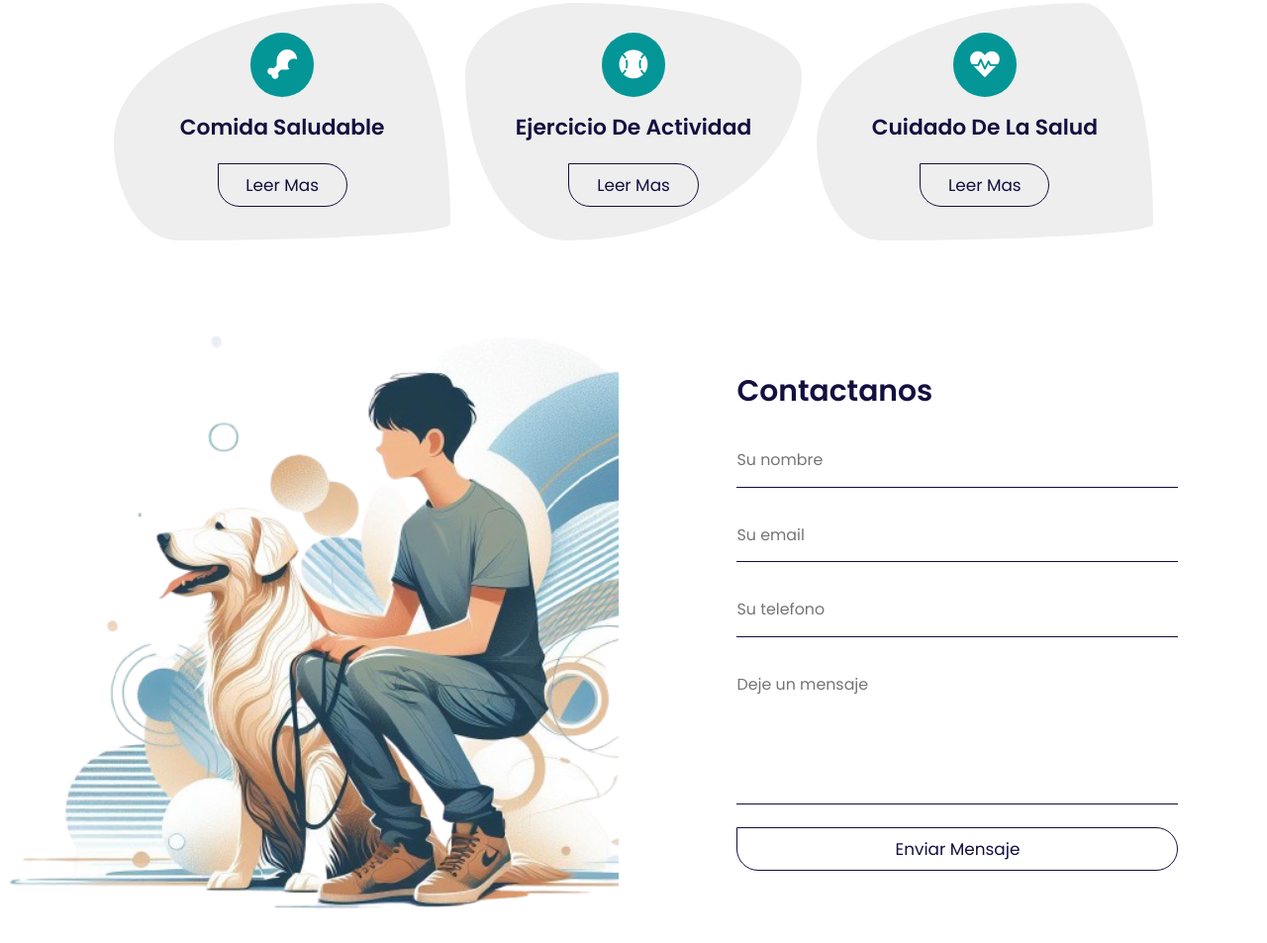
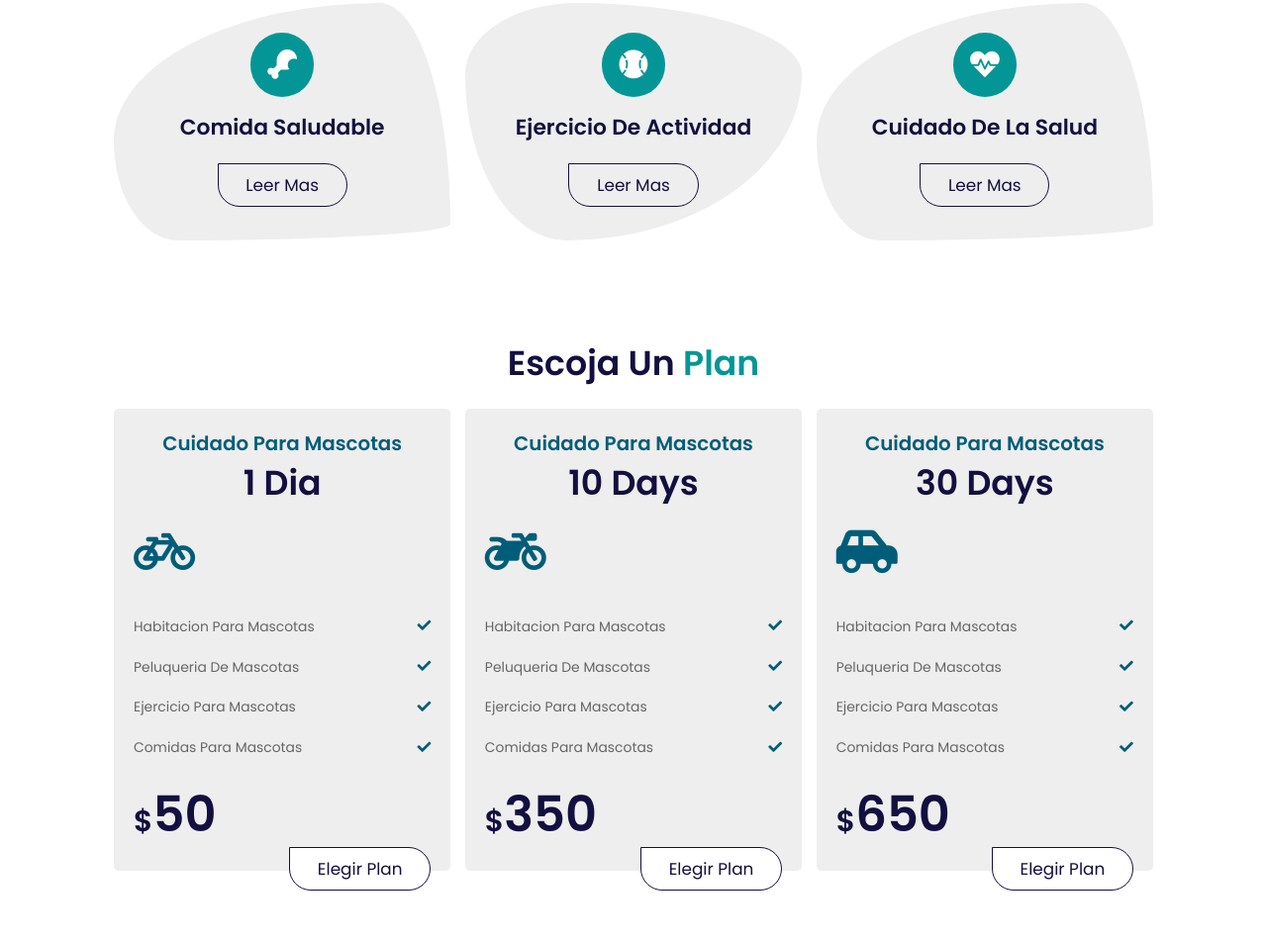
Before and after one commit to Angel-Lizarzado/PetShop-Immune, a plain HTML site: page index.html in a window 1280 px wide. Shown: the part 4407-5360 px from the top of the page at 99% size. Drawn offline with Linux system fonts and the light colour scheme.

Commit message:
Añadiendo detalles y planes

```diff
--- a/css/styles.css
+++ b/css/styles.css
@@ -484,6 +484,80 @@ section {
     padding: 1rem 0;
 }
 
+.plan .box-container {
+    display: -ms-grid;
+    display: grid;
+    -ms-grid-columns: (minmax(30rem, 1fr))[auto-fit];
+    grid-template-columns: repeat(auto-fit, minmax(30rem, 1fr));
+    gap: 1.5rem;
+}
+
+.plan .box-container .box {
+    position: relative;
+    padding: 2rem;
+    border-radius: .5rem;
+    position: relative;
+    margin-bottom: 2rem;
+    background: #eee;
+}
+
+.plan .box-container .box .btn {
+    position: absolute;
+    bottom: -2rem;
+    right: 2rem;
+    background: #fff;
+}
+
+.plan .box-container .box .title {
+    text-align: center;
+    color: #005d79;
+    font-size: 2rem;
+}
+
+.plan .box-container .box .day {
+    text-align: center;
+    color: #130f40;
+    font-size: 3.5rem;
+}
+
+.plan .box-container .box .icon {
+    color: #005d79;
+    font-size: 5rem;
+    padding: 2rem 0;
+}
+
+.plan .box-container .box .list {
+    margin: 1rem 0;
+}
+
+.plan .box-container .box .list p {
+    display: -webkit-box;
+    display: -ms-flexbox;
+    display: flex;
+    -webkit-box-align: center;
+    -ms-flex-align: center;
+    align-items: center;
+    -webkit-box-pack: justify;
+    -ms-flex-pack: justify;
+    justify-content: space-between;
+    font-size: 1.4rem;
+    color: #666;
+    padding: 1rem 0;
+}
+
+.plan .box-container .box .list p span {
+    color: #005d79;
+}
+
+.plan .box-container .box .amount {
+    font-size: 5rem;
+    font-weight: bolder;
+    color: #130f40;
+}
+
+.plan .box-container .box .amount span {
+    font-size: 3rem;
+}
 
 .contact {
     padding: 2rem 0;
--- a/index.html
+++ b/index.html
@@ -225,7 +225,53 @@
         </div>
     </section>
 
+    <section class="plan" id="plan">
+        <h1 class="heading">Escoja un <span>plan</span></h1>
 
+        <div class="box-container">
+            <div class="box">
+                <h3 class="title">Cuidado para mascotas</h3>
+                <h3 class="day">1 dia</h3>
+                <i class="fas fa-bicycle icon"></i>
+                <div class="list">
+                    <p>Habitacion para mascotas <span class="fas fa-check"></span></p>
+                    <p>Peluqueria de mascotas <span class="fas fa-check"></span></p>
+                    <p>Ejercicio para mascotas <span class="fas fa-check"></span></p>
+                    <p>Comidas para mascotas <span class="fas fa-check"></span></p>
+                </div>
+                <div class="amount"><span>$</span>50</div>
+                <a href="#" class="btn"> Elegir plan </a>
+            </div>
+
+            <div class="box">
+                <h3 class="title">Cuidado para mascotas</h3>
+                <h3 class="day">10 days</h3>
+                <i class="fas fa-motorcycle icon"></i>
+                <div class="list">
+                    <p>Habitacion para mascotas <span class="fas fa-check"></span></p>
+                    <p>Peluqueria de mascotas <span class="fas fa-check"></span></p>
+                    <p>Ejercicio para mascotas <span class="fas fa-check"></span></p>
+                    <p>Comidas para mascotas <span class="fas fa-check"></span></p>
+                </div>
+                <div class="amount"><span>$</span>350</div>
+                <a href="#" class="btn"> Elegir plan </a>
+            </div>
+
+            <div class="box">
+                <h3 class="title">Cuidado para mascotas</h3>
+                <h3 class="day">30 days</h3>
+                <i class="fas fa-car-side icon"></i>
+                <div class="list">
+                    <p>Habitacion para mascotas <span class="fas fa-check"></span></p>
+                    <p>Peluqueria de mascotas <span class="fas fa-check"></span></p>
+                    <p>Ejercicio para mascotas <span class="fas fa-check"></span></p>
+                    <p>Comidas para mascotas <span class="fas fa-check"></span></p>
+                </div>
+                <div class="amount"><span>$</span>650</div>
+                <a href="#" class="btn"> Elegir plan </a>
+            </div>
+        </div>
+    </section>
 
     <section class="contact" id="contact">
         <div class="image">
--- /dev/null
+++ b/js/script.js
@@ -0,0 +1,6 @@
+let navbar = document.querySelector('.header .navbar');
+
+document.querySelector('#menu-btn').onclick = () => {
+    navbar.classList.toggle('active');
+    loginForm.classList.remove('active');
+}
```
